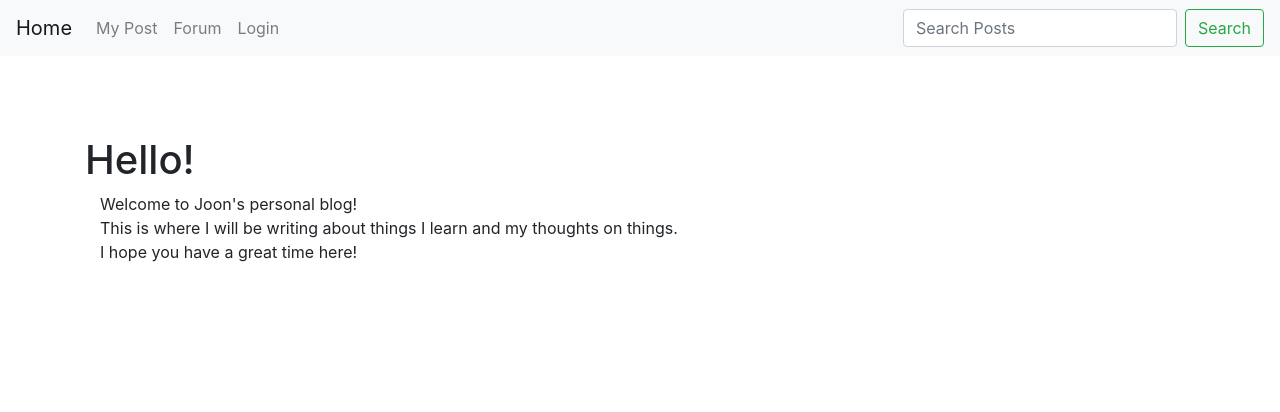
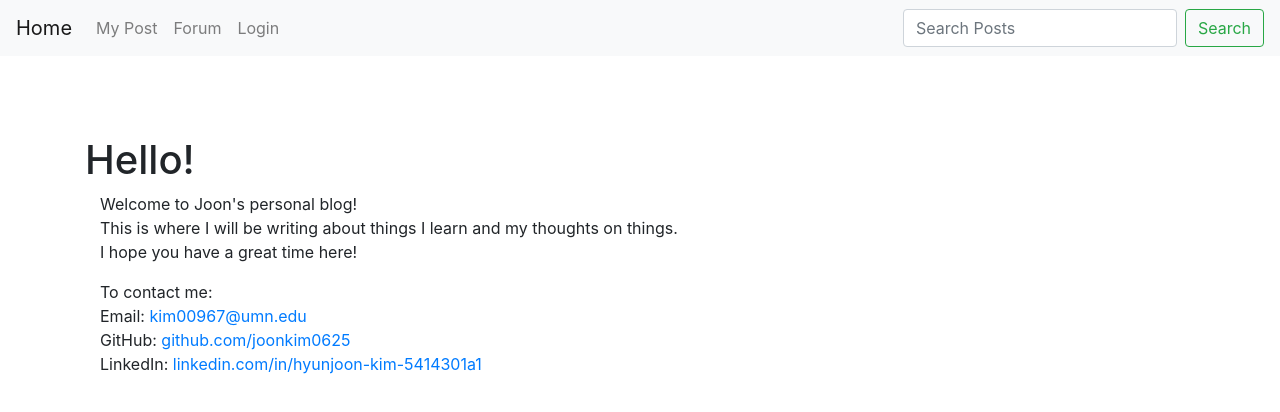
Before and after one commit to joonkim0625/blog-frontend, a React (Create React App) app: page / in a window 1280 px wide. Shown: the top 412 px of the page. Built offline with nearby package versions, Linux system fonts and the light colour scheme.

Commit message:
Add my contact links in the intro page

```diff
--- a/src/components/layout/Home.js
+++ b/src/components/layout/Home.js
@@ -10,6 +10,31 @@ const Home = () => {
           writing about things I learn and my thoughts on things.
           <br />I hope you have a great time here!
         </p>
+
+        <span>To contact me:</span>
+        <br />
+        <span>Email: </span>
+        <a
+          href="mailto:kim00967@umn.edu"
+          target="_blank"
+          rel="noopener noreferrer"
+        >
+          kim00967@umn.edu
+        </a>
+        <br />
+        <span>GitHub: </span>
+        <a href="https://github.com/joonkim0625" target="_blank">
+          github.com/joonkim0625
+        </a>
+        <br />
+        <span>LinkedIn: </span>
+        <a
+          href="https://linkedin.com/in/hyunjoon-kim-5414301a1/"
+          target="_blank"
+        >
+          linkedin.com/in/hyunjoon-kim-5414301a1
+        </a>
+        <br />
       </div>
     </>
   );
--- a/src/httpCommon.js
+++ b/src/httpCommon.js
@@ -1,6 +1,6 @@
 import axios from "axios";
 
-//const devUrl = "http//localhost:8080/api";
+//const devUrl = "http//localhost:8080/api"; <-- this depends on the port that node is running on
 //const prodUrl = "https://joonkim.netlify.app/api";
 
 export default axios.create({
```
